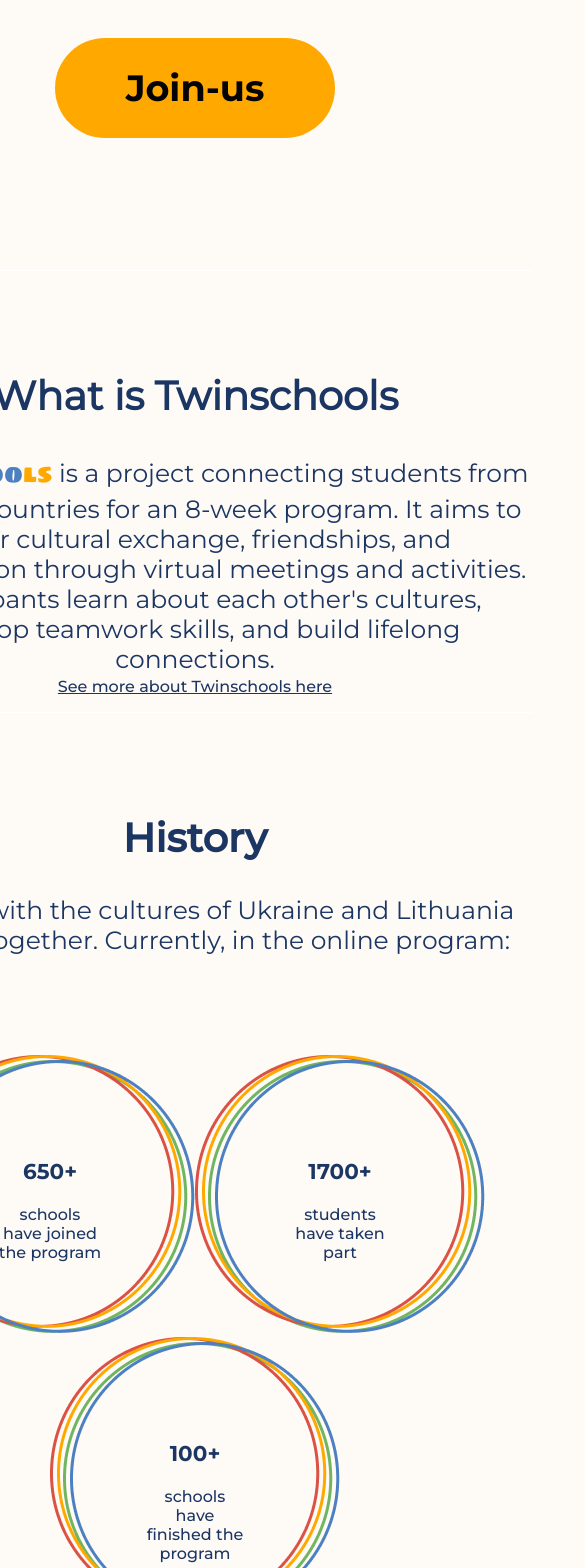
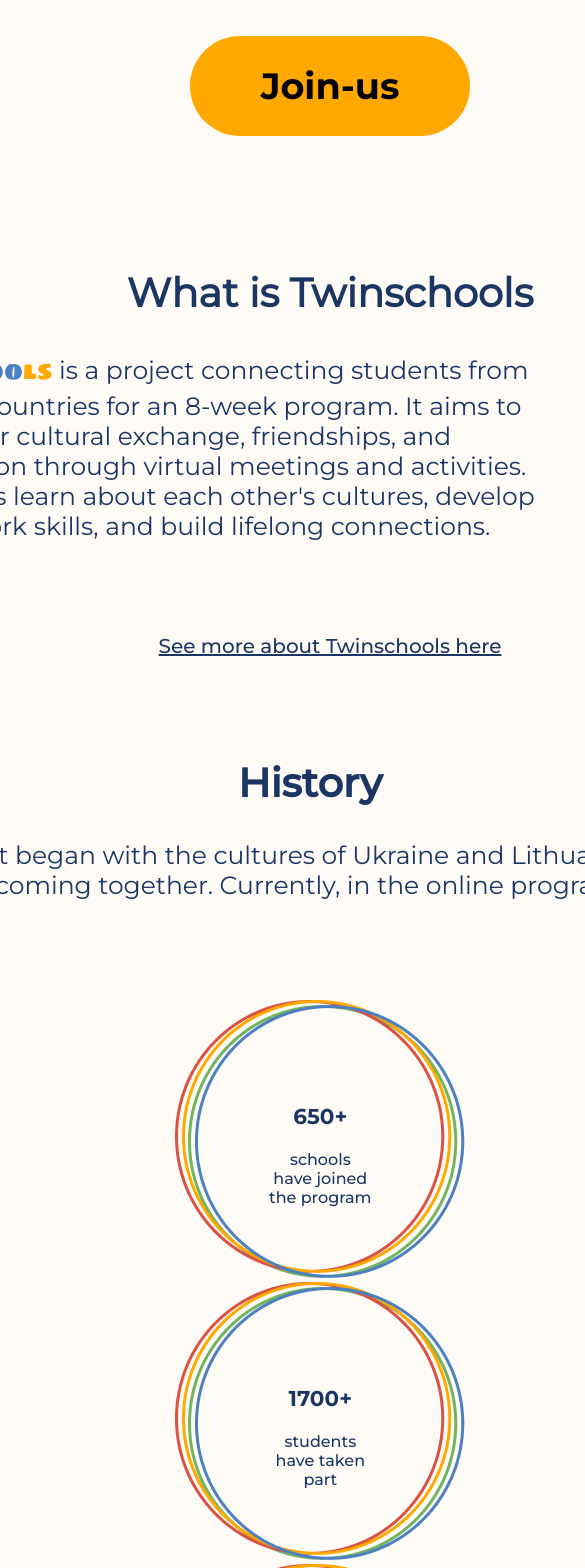
Before and after one commit to Vasilchenk23/twinschool, a React (Create React App) app: page / in a window 390 px wide. Shown: the part 432-2000 px from the top of the page, 585 px wide, since content can reach past the window. Built offline with nearby package versions, Linux system fonts and the light colour scheme.

Commit message:
fix mobile version

```diff
--- a/src/Components/Contact.jsx
+++ b/src/Components/Contact.jsx
@@ -73,7 +73,7 @@
                 </div>
                 <div className="form">
                     <form onSubmit={handleSubmit}>
-                            <p>ANY QUESTIONS LEFT? <br />WRITE US!</p>
+                            <p className='page-contact-question'>ANY QUESTIONS LEFT? <br />WRITE US!</p>
                             <div className="user-info">
                                 <div className="block-first-name">
                                     <svg width="29" height="28" viewBox="0 0 29 28" fill="none" xmlns="http://www.w3.org/2000/svg">
--- a/src/index.css
+++ b/src/index.css
@@ -138,7 +138,6 @@
   }
   .logo-block {
     width: 500px;
-    border: 1px solid red;
     display: flex;
     align-items: flex-end;
     justify-content: space-between;
@@ -169,6 +168,9 @@
 
   .sidebar2 img {
     display: none;
+  }
+  .main {
+    margin-left: 270px;
   }
 }
 
@@ -261,8 +263,16 @@
   }
   .see-more-page {
     text-align: center;
-    margin-top: 40px;
+    margin-top: 100px;
+    margin-left: 270px;
+    font-size: 20px;
     text-decoration: underline;
+  }
+  .h2-about {
+    margin-left: 270px;
+  }
+  .page-about {
+    margin-left: 270px;
   }
 }
 
@@ -283,8 +293,6 @@
 }
 
 .block-about{
-  border-top: 1px solid #FFFFFF;
-  border-bottom: 1px solid #FFFFFF;
   width: 80%;
   margin: 100px auto;
 }
@@ -413,10 +421,18 @@
 @media (max-width: 1280px) {
   .blocks {
     display: block;
-    text-align: center;
+    width: 300px;
+    margin-left: 200px;
   }
   .team-history {
     display: none
+  }
+  .block-history {
+    margin-left: 200px;
+  }
+  .page-facebook {
+    margin-top: 100px;
+    font-size: 25px;
   }
 }
 
@@ -518,6 +534,12 @@
   .item-block {
     margin-bottom: 20px;
   }
+  .block-program {
+    margin-left: 200px;
+  }
+  .program {
+    margin-left: 150px;
+  }
 }
 
 /* Gallery  component*/
@@ -566,6 +588,12 @@
   border-bottom: 1px solid #FFFFFF;
   width: 80%;
   margin: 0px auto;
+}
+
+@media (max-width: 1280px) {
+  .block-gallery {
+    margin-left: 220px;
+  }
 }
 
 /* FQA Component */
@@ -636,8 +664,13 @@
   .block-fqa {
     width: 330px;
   }
+  .title-fqa {
+    margin-left: 270px;
+  }
+  .block-main {
+    margin-left: 225px;
+  }
 }
-
 
 /* Team component  */
 
@@ -689,6 +722,9 @@
     width: 500px;
     margin: 50px auto;
   }
+  .main-team {
+    margin-left: 270px;
+  }
 }
 
 /* Supported component */
@@ -730,6 +766,11 @@
 @media (max-width:1280px) {
   .support {
     display: block;
+    padding-left: 100px;
+    width: 50%;
+  }
+  .support-block {
+    margin-left: 270px;
   }
 }
 
@@ -927,8 +968,29 @@
   color: #1C3664;
 }
 
+.page-contact-question {
+  color: #FFA800;
+}
+
 @media (max-width:1280px) {
   .twinschool-form {
     display: block;
   }
+  .block-contact {
+    margin-left: 270px;
+  }
+  .describe {
+    margin-left: -100px;
+  }
+  .page-contact-question {
+    font-size: 25px;
+  }
+  .block-submit {
+    display: flex;
+    justify-content: start;
+  }
+  .footer-logo {
+    margin-top: 100px;
+    margin-left: 270px;
+  }
 }
```
